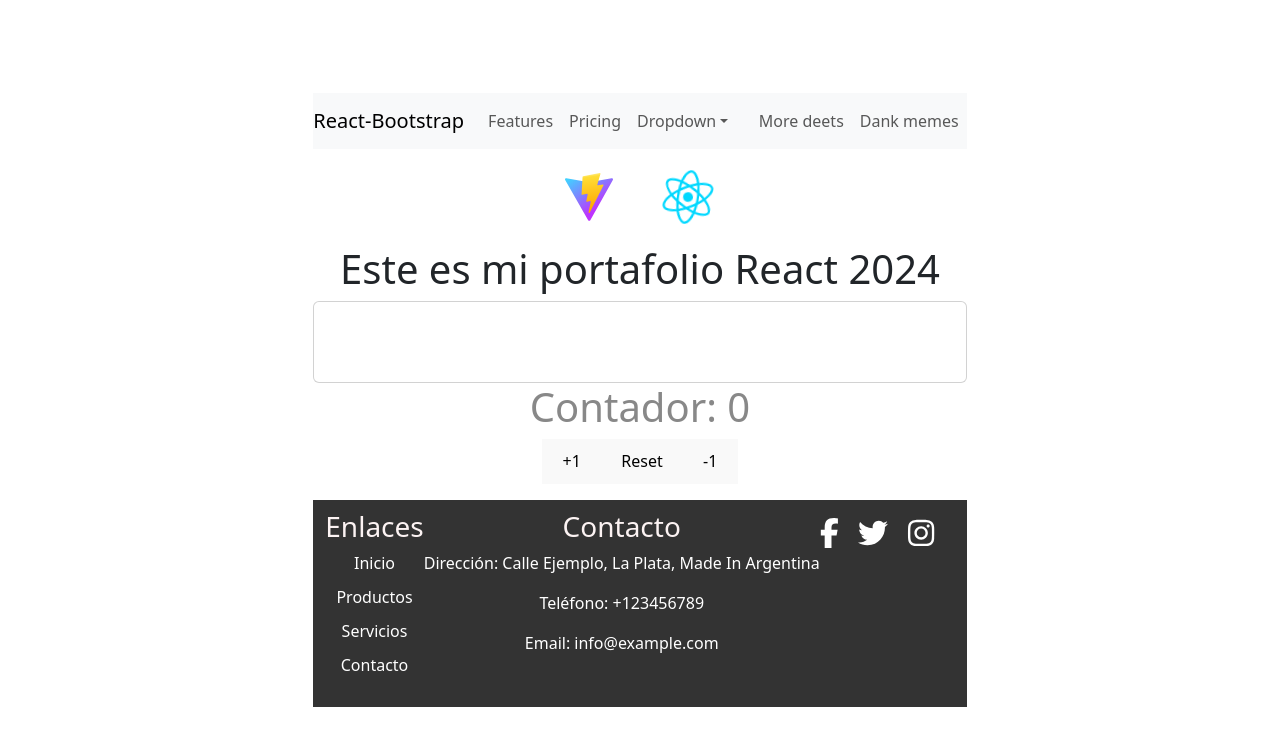
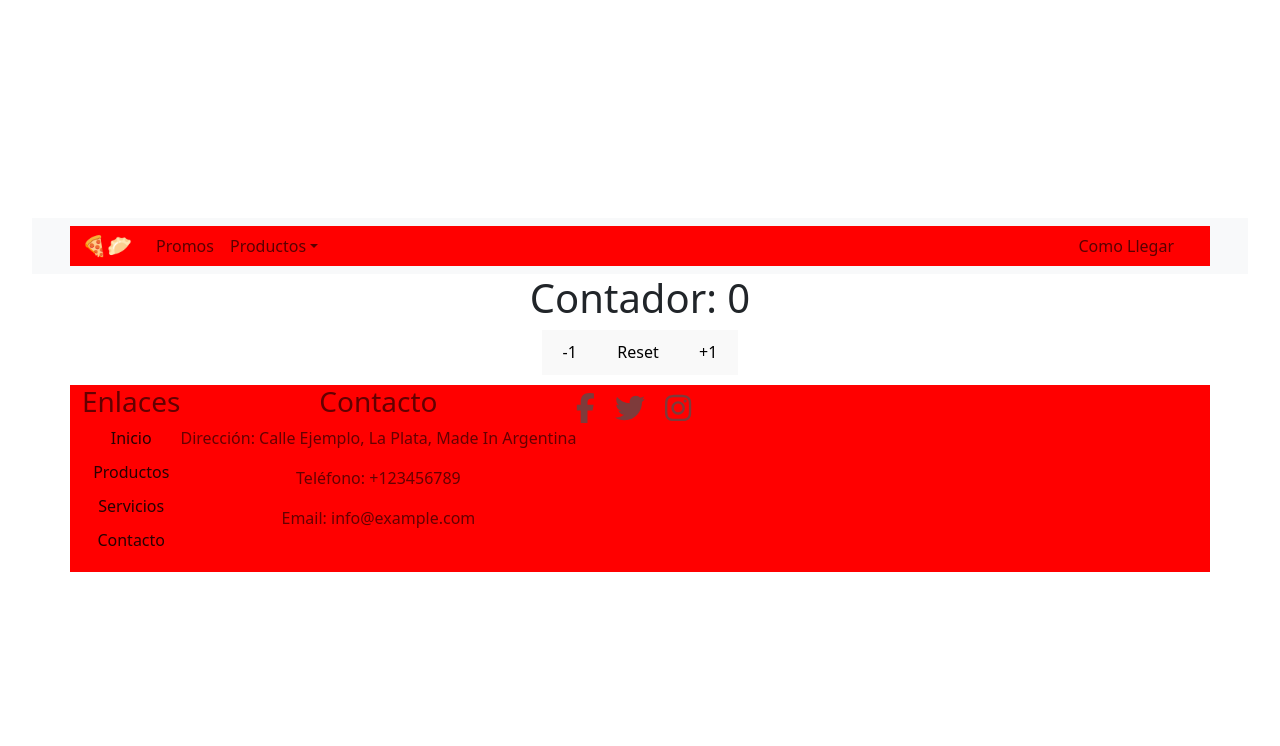
Before and after one commit to AdrielJoshua22/APPREACT2024, a React (Vite) app in the folder MiProyecto/: page / in a window 1280 px wide. Shown: the top 746 px of the page. Built offline with nearby package versions, Linux system fonts and the light colour scheme.

Commit message:
mejoro stylos

```diff
--- a/MiProyecto/src/App.css
+++ b/MiProyecto/src/App.css
@@ -1,9 +1,17 @@
  #root {
-  max-width: auto;
+  width: 100%;
+  max-width: 100%;
   margin: 0 auto;
   padding: 2rem;
   text-align: center;
 }
+
+.nav, .footer {
+  width: 100%;
+}
+
+
+
 
 .logo {
   height: 6em;
--- a/MiProyecto/src/App.jsx
+++ b/MiProyecto/src/App.jsx
@@ -1,6 +1,4 @@
 
-import reactLogo from './assets/react.svg'
-import viteLogo from '/vite.svg'
 import './App.css'
 import { Footer } from './components/Footer/Footer'
 import { Contador } from './components/contador/contador'
@@ -13,24 +11,11 @@ function App() {
 
   return (
     <>
-      <div>
-   <NavBar/>
-        <a href="https://vitejs.dev" target="_blank">
-          <img src={viteLogo} className="logo" alt="Vite logo" />
-        </a>
-        <a href="https://react.dev" target="_blank">
-          <img src={reactLogo} className="logo react" alt="React logo" />
-        </a>
-      </div>
-      <h1>Este es mi portafolio React 2024</h1>
-      <div className="card">
-        <p>
 
-        </p>
-      </div>
-      <p className="read-the-docs">
-        <Contador></Contador>
-      </p>
+       <NavBar />
+
+      <Contador></Contador>
+
       <Footer />
     </>
   )
--- a/MiProyecto/src/components/Contador/Contador.jsx
+++ b/MiProyecto/src/components/Contador/Contador.jsx
@@ -8,9 +8,9 @@ export const Contador = () => {
   return(
     <>
     <h1>Contador: {contador}</h1>
+    <button  onClick={() => decrementar()}>-1</button>
+    <button  onClick={() => resetear()}>Reset</button>
     <button  onClick={() => incrementar()}>+1</button>
-    <button  onClick={() => resetear()}>Reset</button>
-    <button  onClick={() => decrementar()}>-1</button>
     </>
   )
 }
--- a/MiProyecto/src/components/Footer/Footer.css
+++ b/MiProyecto/src/components/Footer/Footer.css
@@ -1,13 +1,15 @@
 .footer {
-  background-color: #333;
+  background-color: #ffffff;
   padding: 10px 0;
-  color: #fff;
+  color: #650000;
+  width: 100%;
 }
 
 .container {
-  max-width: 1200px;
-  margin: auto;
-  padding: 0 10px;
+  background-color: red ;
+  max-width: 100%;
+
+
 }
 
 .footer-content {
@@ -19,11 +21,12 @@
 .footer-column {
   flex: 1 1 1 300px;
   margin-bottom: 10px;
+  max-width: 100%;
 
 }
 
 .footer-column h3 {
-  color: #fcf3f3;
+  color: #630000;
 }
 
 .footer-column ul {
@@ -37,7 +40,7 @@
 }
 
 .footer-column ul li a {
-  color: #fff;
+  color: #270202;
   text-decoration: none;
 }
 
@@ -47,7 +50,7 @@
 
 .social-icons a {
   margin-right: 20px;
-  color: #fff;
+  color: #7e3b3b;
   font-size: 30px;
 }
 
--- /dev/null
+++ b/MiProyecto/src/components/Menu/NavBar.css
@@ -0,0 +1,40 @@
+.navbar {
+    background-color: #333;
+    color: #fff;
+    padding: 10px 0;
+    width: 100%;
+  }
+
+  .container {
+    display: flex;
+    justify-content: space-between;
+    align-items: center;
+    max-width: 100%;
+    margin: 0 ;
+    padding: 0;
+  }
+
+  .navbar-brand {
+    font-weight: bold;
+    font-size: 24px;
+  }
+
+  .navbar-menu {
+    list-style: none;
+    margin: 0;
+    padding: 0;
+    display: flex;
+  }
+
+  .navbar-item {
+    margin-right: 10px;
+  }
+
+  .navbar-item a {
+    color: #fff;
+    text-decoration: none;
+  }
+
+  .navbar-item a:hover {
+    color: #ccc;
+  }
--- a/MiProyecto/src/components/Menu/NavBar.jsx
+++ b/MiProyecto/src/components/Menu/NavBar.jsx
@@ -1,4 +1,5 @@
 import Container from 'react-bootstrap/Container';
+import './NavBar.css';
 import Nav from 'react-bootstrap/Nav';
 import Navbar from 'react-bootstrap/Navbar';
 import NavDropdown from 'react-bootstrap/NavDropdown';
@@ -6,19 +7,19 @@ import NavDropdown from 'react-bootstrap/NavDropdown';
 export function NavBar() {
   return (
     <Navbar collapseOnSelect expand="lg" className="bg-body-tertiary">
-
-        <Navbar.Brand href="#home">React-Bootstrap</Navbar.Brand>
+      <Container>
+        <Navbar.Brand href="#home">🍕🥟</Navbar.Brand>
         <Navbar.Toggle aria-controls="responsive-navbar-nav" />
         <Navbar.Collapse id="responsive-navbar-nav">
           <Nav className="me-auto">
-            <Nav.Link href="#features">Features</Nav.Link>
-            <Nav.Link href="#pricing">Pricing</Nav.Link>
-            <NavDropdown title="Dropdown" id="collapsible-nav-dropdown">
-              <NavDropdown.Item href="#action/3.1">Action</NavDropdown.Item>
+            <Nav.Link href="#features">Promos</Nav.Link>
+            <NavDropdown title="Productos" id="collapsible-nav-dropdown">
+              <NavDropdown.Item href="#action/3.1">Pizzas</NavDropdown.Item>
               <NavDropdown.Item href="#action/3.2">
-                Another action
+                Emapandas
               </NavDropdown.Item>
-              <NavDropdown.Item href="#action/3.3">Something</NavDropdown.Item>
+              <NavDropdown.Item href="#action/3.3">Fatay</NavDropdown.Item>
+              <NavDropdown.Item href="#action/3.3">Tartas</NavDropdown.Item>
               <NavDropdown.Divider />
               <NavDropdown.Item href="#action/3.4">
                 Separated link
@@ -26,13 +27,13 @@ export function NavBar() {
             </NavDropdown>
           </Nav>
           <Nav>
-            <Nav.Link href="#deets">More deets</Nav.Link>
+            <Nav.Link href="#deets">Como Llegar</Nav.Link>
             <Nav.Link eventKey={2} href="#memes">
-              Dank memes
+
             </Nav.Link>
           </Nav>
         </Navbar.Collapse>
-
+      </Container>
     </Navbar>
   );
 }
```
Also changed, not shown: MiProyecto/src/components/Footer/Footer.jsx (line endings or trailing spaces).
